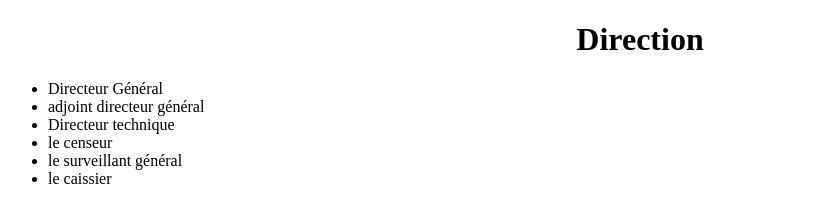
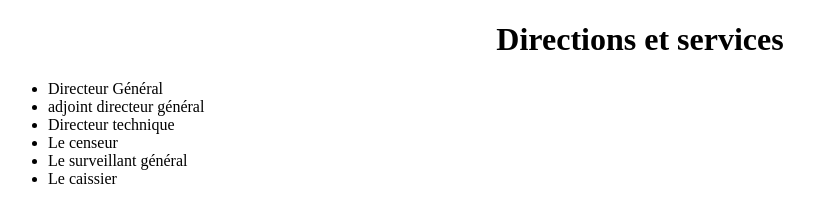
Before and after one commit to open-international/csapb, a plain HTML site: page Direction.html in a window 1280 px wide. Shown: the whole page, without its empty margins (0-814 px from the left). Drawn offline with Linux system fonts and the light colour scheme.

Commit message:
I accidentally deleted Direction. I recreated it, though!

```diff
--- a/Direction.html
+++ b/Direction.html
@@ -1,27 +1,26 @@
 <!DOCTYPE html>
 <html lang="fr">
 <head>
+<title>Directions et services</title>
 <meta charset="utf-8">
-<title>Direction</title>
-<style type="text/css">
-ul {
-    list-style-type: disc;
+<style>
+    h1 {
+        text-align: center;
 }
-h1 {
-    text-align: center;
+    ul {
+        list-style: disc;
 }
 </style>
 </head>
 <body>
-<h1>Direction</h1>
+<h1>Directions et services</h1>
 <ul>
     <li>Directeur Général</li>
     <li>adjoint directeur général</li>
     <li>Directeur technique</li>
-    <li>le censeur</li>
-    <li>le surveillant général</li>
-    <li>le caissier</li>
+    <li>Le censeur</li>
+    <li>Le surveillant général</li>
+    <li>Le caissier</li>
 </ul>
-
 </body>
 </html>
```
